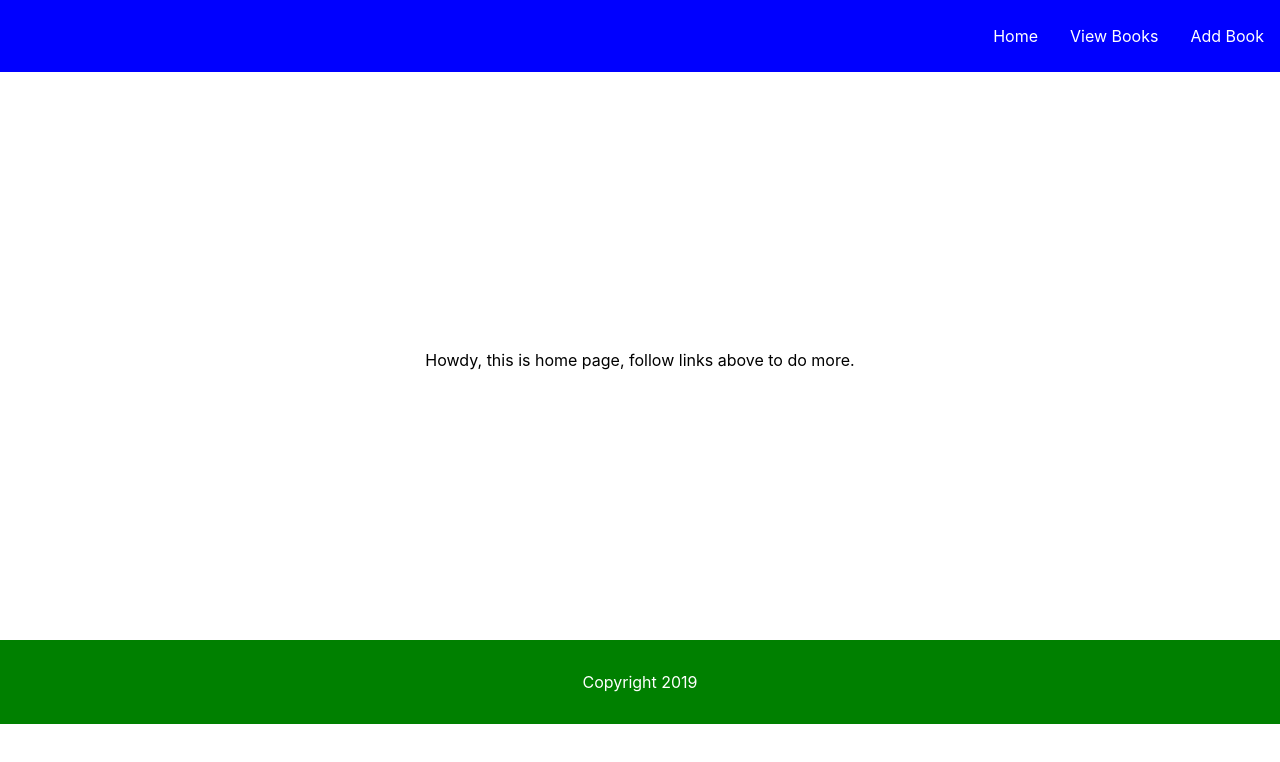
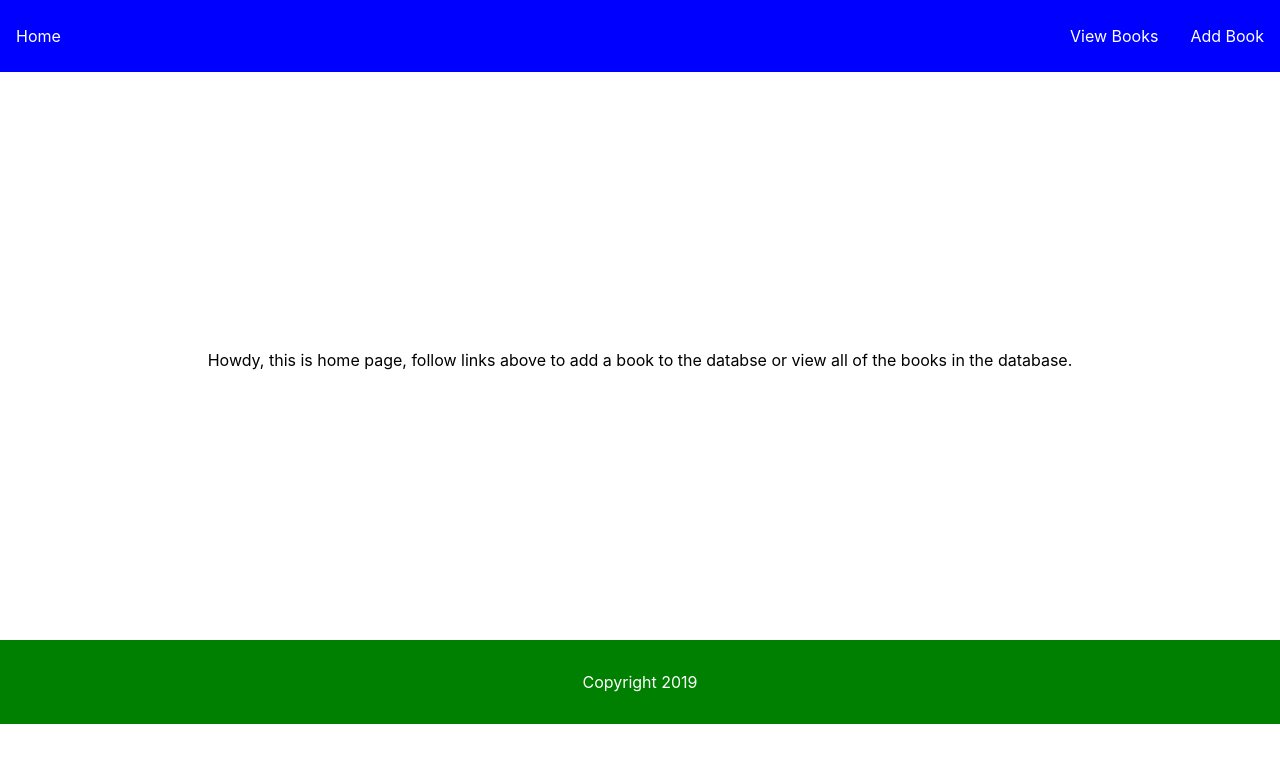
Before and after one commit to shaunwcolley/reactassignment3-client, a React (Create React App) app: page / in a window 1280 px wide. Shown: the top 762 px of the page. Built offline with nearby package versions, Linux system fonts and the light colour scheme.

Commit message:
minor changes

```diff
--- a/src/App.js
+++ b/src/App.js
@@ -7,7 +7,7 @@ class App extends Component {
   render() {
     return (
       <div className="home">
-        <div>Howdy, this is home page, follow links above to do more.</div>
+        <div>Howdy, this is home page, follow links above to add a book to the databse or view all of the books in the database.</div>
       </div>
     )
   }
--- a/src/BaseLayout.js
+++ b/src/BaseLayout.js
@@ -5,11 +5,9 @@ export class Header extends Component {
   render(){
     return (
       <div className="header">
-        <ul>
-          <li><NavLink to="/" className="navlink">Home</NavLink></li>
-          <li><NavLink to="/view-all-books" className="navlink">View Books</NavLink></li>
-          <li><NavLink to="/add-book" className="navlink">Add Book</NavLink></li>
-        </ul>
+        <div><NavLink to="/" className="navlink">Home</NavLink></div>
+        <div className="viewAllLink"><NavLink to="/view-all-books" className="navlink">View Books</NavLink></div>
+        <div><NavLink to="/add-book" className="navlink">Add Book</NavLink></div>
       </div>
     )
   }
--- a/src/Custom.css
+++ b/src/Custom.css
@@ -34,14 +34,13 @@ img {
   padding-bottom: 0;
   height: 4.5rem;
   align-items: center;
-  justify-content: flex-end;
 }
 
 .header ul {
   display: flex;
 }
 
-.header ul li {
+.header div {
   margin: 1rem;
 }
 
@@ -76,3 +75,7 @@ img {
 .add-book {
   height: 20rem;
 }
+div .viewAllLink {
+  display: flex;
+  margin-left: auto;
+}
```
